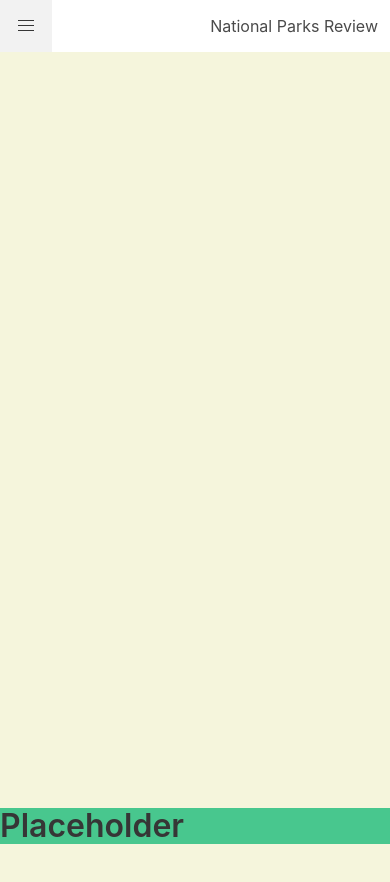
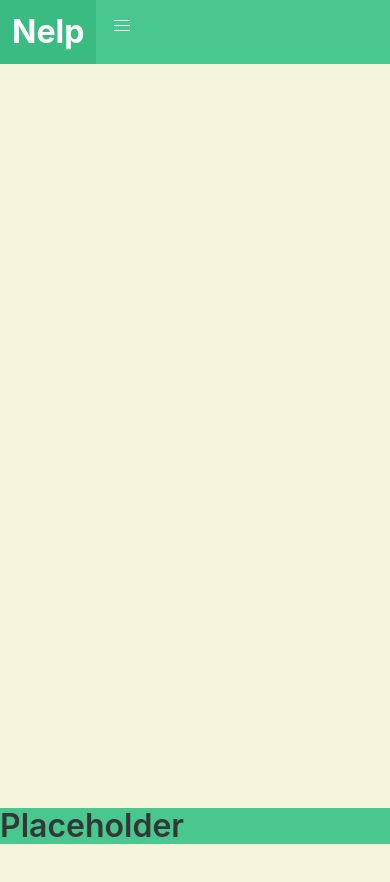
Before and after one commit to NeasterDev/review-site, a React (Create React App) app in the folder client/: page /write in a window 390 px wide. Shown: the top 882 px of the page. Built offline with nearby package versions, Linux system fonts and the light colour scheme.

Commit message:
updated navbar with hamburger menu

```diff
--- a/client/src/components/NavTabs/index.js
+++ b/client/src/components/NavTabs/index.js
@@ -1,4 +1,5 @@
 import React from "react";
+
 import "./style.css";
 
 import Auth from "../../utils/auth";
@@ -15,8 +16,13 @@ function NavTabs() {
   }
 
   return (
-    <nav className="navbar mb-2 has">
+    <nav className="navbar is-fixed-top is-success">
       <div className="navbar-brand">
+      <a className="navbar-item">
+          <div className="is-flex ">
+            <h1 className="is-size-3 has-text-weight-bold">Nelp</h1>
+          </div>
+        </a>
         <a
           role="button"
           className="navbar-burger"
@@ -28,7 +34,7 @@ function NavTabs() {
           <span aria-hidden="true"></span>
           <span aria-hidden="true"></span>
         </a>
-        <h1 className="navbar-item">National Parks Review</h1>
+
       </div>
       <div className="navbar-menu">
         <div className="navbar-start">
```
